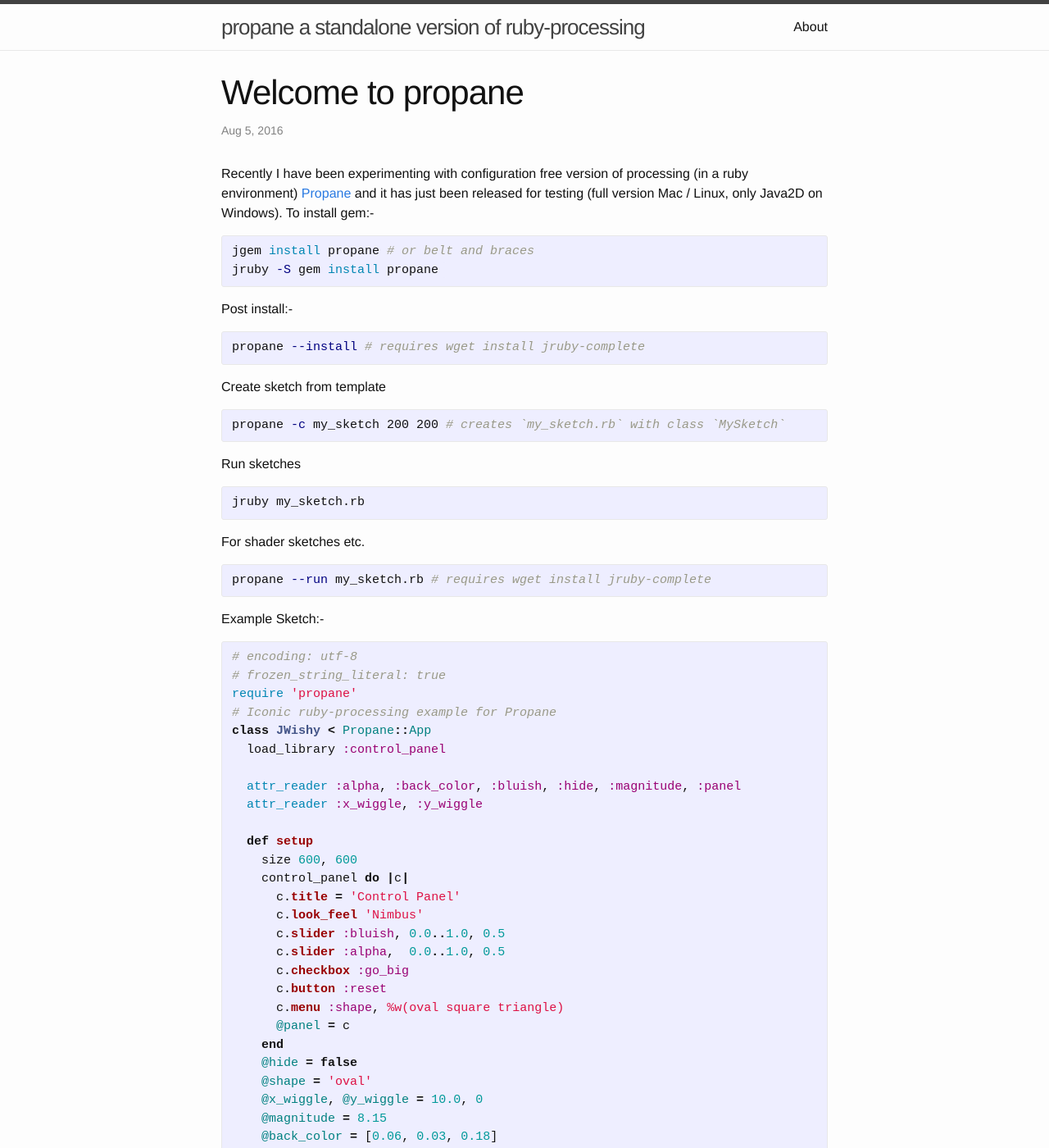
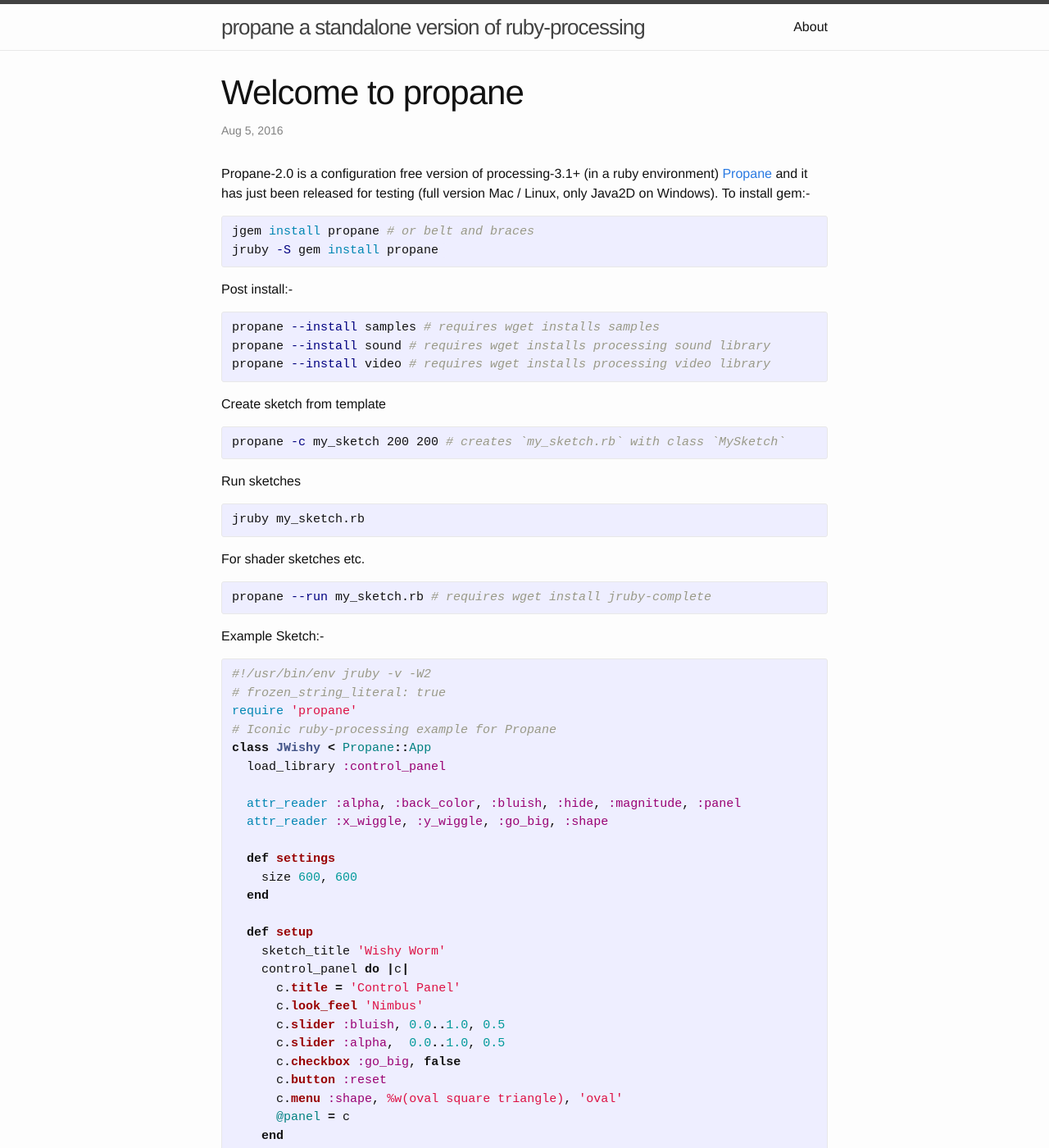
Before and after one commit to ruby-processing/propane, a Jekyll site: the page built from _posts/2016-08-05-welcome-to-propane.md, in a window 1280 px wide and 1400 px high. Shown: the whole window at 82% size. Built offline with Jekyll 4.4.1, drawn with Linux system fonts in a browser that asks for light colours; some of the changed text lies outside the part shown.

Commit message:
update for propane-2.0

```diff
--- a/_posts/2016-08-05-welcome-to-propane.md
+++ b/_posts/2016-08-05-welcome-to-propane.md
@@ -8,7 +8,7 @@
 keywords: processing, jruby, propane
 ---
 
-Recently I have been experimenting with configuration free version of processing (in a ruby environment) [Propane][propane] and it has just been released for testing (full version Mac / Linux, only Java2D on Windows).
+Propane-2.0 is a configuration free version of processing-3.1+ (in a ruby environment) [Propane][propane] and it has just been released for testing (full version Mac / Linux, only Java2D on Windows).
 To install gem:-
 {% highlight bash %}
 jgem install propane # or belt and braces
@@ -17,7 +17,9 @@
 Post install:-
 
 {% highlight bash %}
-propane --install # requires wget install jruby-complete
+propane --install samples # requires wget installs samples
+propane --install sound # requires wget installs processing sound library
+propane --install video # requires wget installs processing video library
 {% endhighlight %}
 
 Create sketch from template
@@ -40,7 +42,7 @@
 
 Example Sketch:-
 {% highlight ruby %}
-# encoding: utf-8
+#!/usr/bin/env jruby -v -W2
 # frozen_string_literal: true
 require 'propane'
 # Iconic ruby-processing example for Propane
@@ -48,22 +50,25 @@
   load_library :control_panel
 
   attr_reader :alpha, :back_color, :bluish, :hide, :magnitude, :panel
-  attr_reader :x_wiggle, :y_wiggle
+  attr_reader :x_wiggle, :y_wiggle, :go_big, :shape
+
+  def settings
+    size 600, 600
+  end
 
   def setup
-    size 600, 600
+    sketch_title 'Wishy Worm'
     control_panel do |c|
       c.title = 'Control Panel'
       c.look_feel 'Nimbus'
       c.slider :bluish, 0.0..1.0, 0.5
       c.slider :alpha,  0.0..1.0, 0.5
-      c.checkbox :go_big
+      c.checkbox :go_big, false
       c.button :reset
-      c.menu :shape, %w(oval square triangle)
+      c.menu :shape, %w(oval square triangle), 'oval'
       @panel = c
     end
     @hide = false
-    @shape = 'oval'
     @x_wiggle, @y_wiggle = 10.0, 0
     @magnitude = 8.15
     @back_color = [0.06, 0.03, 0.18]
@@ -92,7 +97,7 @@
     # Seed the random numbers for consistent placement from frame to frame
     srand(0)
     horiz, vert, mag = x_wiggle, y_wiggle, magnitude
-    if @go_big
+    if go_big
       mag *= 2
       vert /= 2
     end
```
Also changed, not shown: other parts of _posts/2016-08-05-welcome-to-propane.md (+1 -1 lines), _posts/2016-08-11-atom-runner.md (added, +60 -0 lines), assets/atom-runner.png (added).
